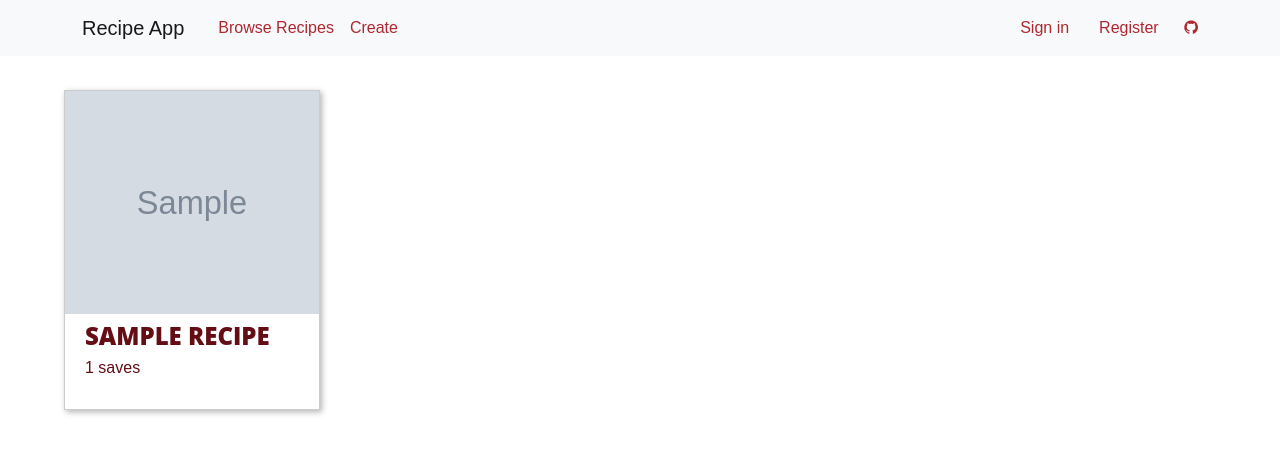
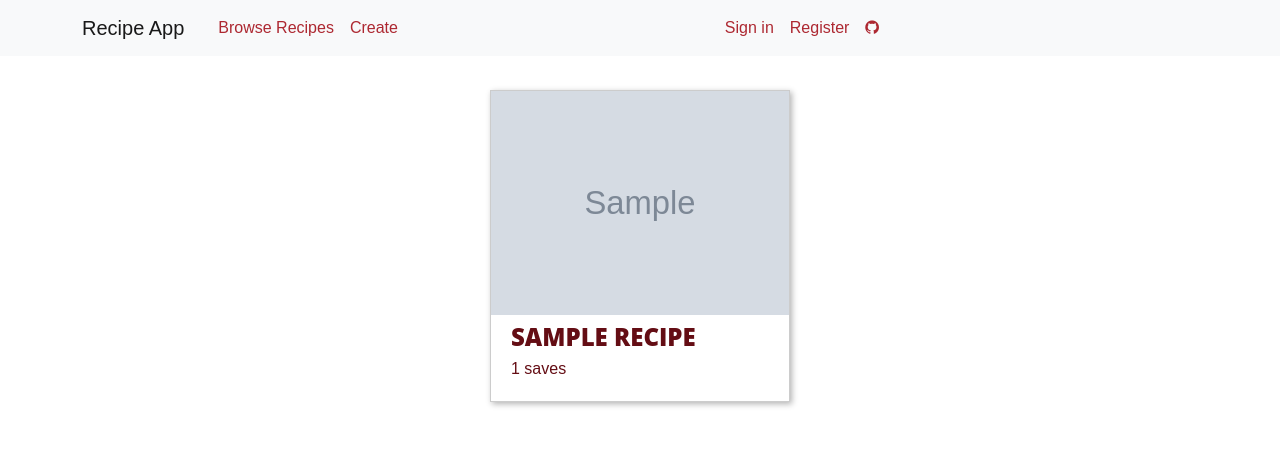
Before and after one commit to Jeb4dev/recipe-web-app, a Flask app: page /recipe/ in a window 1280 px wide. Shown: the top 454 px of the page. Run offline with Flask 2, Linux system fonts and the light colour scheme; tables that the repository leaves empty hold one stand-in row (values such as "Sample post"); grey boxes marked "Sample" are stand-in pictures.

Commit message:
responsivines on mobile

```diff
--- a/templates/all.html
+++ b/templates/all.html
@@ -18,14 +18,21 @@
 
 <style>
 .grid {
-  display: grid;
   grid-template-columns: repeat(auto-fill, minmax(200px, 1fr));
   grid-gap: 20px;
   align-items: start;
+  display:flex;
+  padding:10px 5vw;
+  flex-wrap:wrap;
+  justify-content: center;
+  margin: 0 auto;
+
   }
 .grid > article {
   border: 1px solid #ccc;
   box-shadow: 2px 2px 6px 0px  rgba(0,0,0,0.3);
+  min-height:200px; cursor:pointer; width:20vw;
+  min-width:300px;
 }
 .grid > article img {
   height: 70%;
@@ -42,46 +49,22 @@
   padding: 10px;
   width: 100%;
   }
+
 </style>
 
-{% for i in range(0,data|length,4) %}
-<main class="grid" style="display:flex;padding:10px 5vw;">
-    <article style="height:40vh; max-height:40vh; cursor:pointer; width:20vw;" onclick="window.location.href='/recipe/{{data[i].id}}/'">
+<main class="grid">
+    {% for i in range(0,data|length) %}
+    {% if data[i] %}
+    <article onclick="window.location.href='/recipe/{{data[i].id}}/'">
         <img src="{{data[i].img}}" alt="What the item looks like after it has been prepared.">
         <div class="text" style="padding-top:10px">
           <h2 class="Header2-sc-s4djmv dguPRK medium-header" style="white-space: nowrap; overflow: hidden; text-overflow: ellipsis; width:100%; ">{{data[i].name}}</h2>
           <p class="hMilHP">{{data[i].saves}} saves</p>
         </div>
     </article>
-    {% if data[i+1] %}
-    <article style="height:40vh; max-height:40vh; cursor:pointer; width:20vw;" onclick="window.location.href='/recipe/{{data[i+1].id}}/'">
-        <img src="{{data[i+1].img}}" alt="What the item looks like after it has been prepared.">
-        <div class="text" style="padding-top:10px">
-          <h2 class="Header2-sc-s4djmv dguPRK medium-header" style="white-space: nowrap; overflow: hidden; text-overflow: ellipsis; width:100%; ">{{data[i+1].name}}</h2>
-          <p class="hMilHP">{{data[i+1].saves}} saves</p>
-        </div>
-    </article>
-    {% endif %}
-    {% if data[i+2] %}
-    <article style="height:40vh; max-height:40vh; cursor:pointer; width:20vw;" onclick="window.location.href='/recipe/{{data[i+2].id}}/'">
-        <img src="{{data[i+2].img}}" alt="What the item looks like after it has been prepared.">
-        <div class="text" style="padding-top:10px">
-          <h2 class="Header2-sc-s4djmv dguPRK medium-header" style="white-space: nowrap; overflow: hidden; text-overflow: ellipsis; width:100%; ">{{data[i+2].name}}</h2>
-          <p class="hMilHP">{{data[i+2].saves}} saves</p>
-        </div>
-    </article>
-    {% endif %}
-    {% if data[i+3] %}
-    <article style="height:40vh; max-height:40vh; cursor:pointer; width:20vw;" onclick="window.location.href='/recipe/{{data[i+3].id}}/'">
-        <img src="{{data[i+3].img}}" alt="What the item looks like after it has been prepared.">
-        <div class="text" style="padding-top:10px">
-          <h2 class="Header2-sc-s4djmv dguPRK medium-header" style="white-space: nowrap; overflow: hidden; text-overflow: ellipsis; width:100%; ">{{data[i+3].name}}</h2>
-          <p class="hMilHP">{{data[i+3].saves}} saves</p>
-        </div>
-    </article>
     {% endif %}
 
+    {% endfor %}
 </main>
-{% endfor %}
 
 {% endblock %}
--- a/templates/base.html
+++ b/templates/base.html
@@ -18,6 +18,7 @@
 
 </head>
 <body>
+
 <script src="https://cdn.jsdelivr.net/npm/bootstrap@5.1.3/dist/js/bootstrap.bundle.min.js" integrity="sha384-ka7Sk0Gln4gmtz2MlQnikT1wXgYsOg+OMhuP+IlRH9sENBO0LRn5q+8nbTov4+1p" crossorigin="anonymous"></script>
 <nav class="navbar navbar-expand-lg navbar-light bg-light mb-4" style="position: relative; background-color:#ffff00;">
     <div class="container">
@@ -40,17 +41,17 @@
                 </li>
                 {% endif %}
             </ul>
-            <div class="d-flex">
+            <div class="navbar-nav me-auto mb-2 mb-lg-0">
                 {% if current_user.is_authenticated %}
-                    <a href="/account/logout" title="Logout" style="text-decoration:none; color:#ad2831;"><i class="fa fa-sign-out"></i></a>
+                    <a href="/account/logout" title="Logout"><i class="fa fa-sign-out" style="color:#ad2831;"></i></a>
                 {% else %}
 
-                    <a href="/account/login" style="text-decoration:none; padding-right:30px; padding-left:30px;  color:#ad2831;">
+                    <a class="nav-link" href="/account/login" style="color:#ad2831;">
                         Sign in</a>
-                    <a href="/account/register" style="text-decoration:none; color:#ad2831;">
+                    <a class="nav-link" href="/account/register" style="color:#ad2831;">
                         Register</a>
                 {% endif %}
-                <a href="https://github.com/JesperKauppinen/recipe-web-app" target="_blank" title="Github" style="text-decoration:none; padding-left:2vw; color:#ad2831;"><i class="fa fa-github"></i></a>
+                <a class="nav-link" href="https://github.com/JesperKauppinen/recipe-web-app" target="_blank" title="Github" style="color:#ad2831;"><i class="fa fa-github"></i></a>
             </div>
         </div>
     </div>
```
